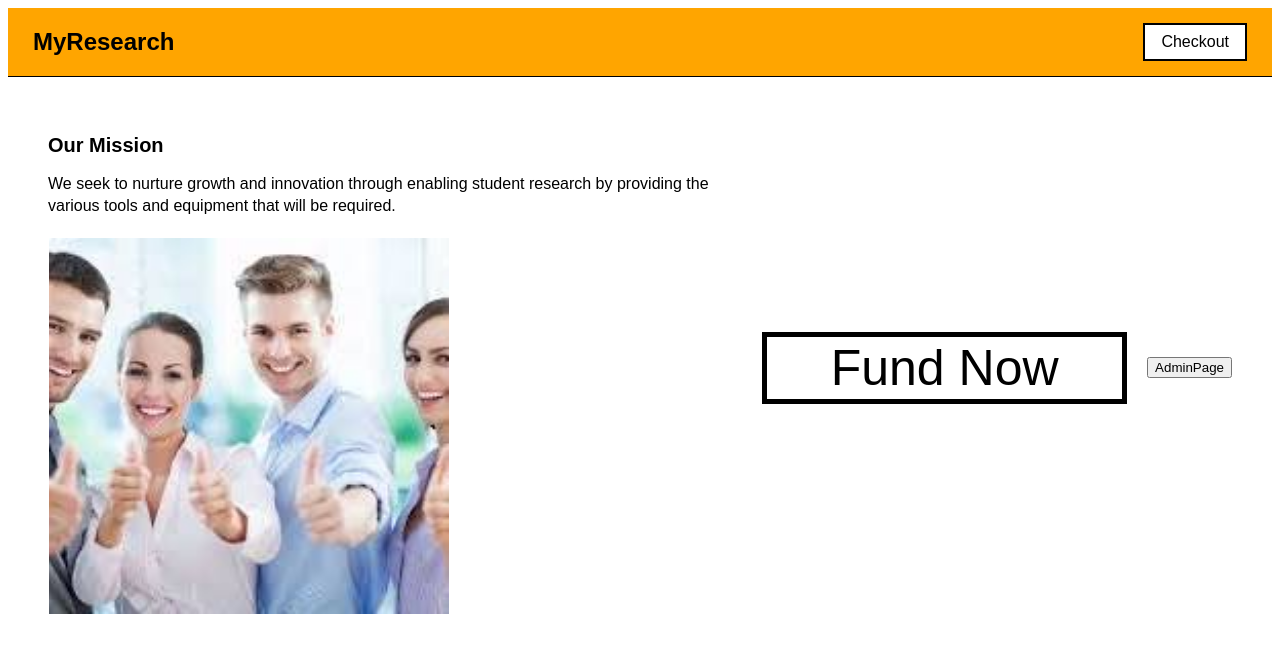
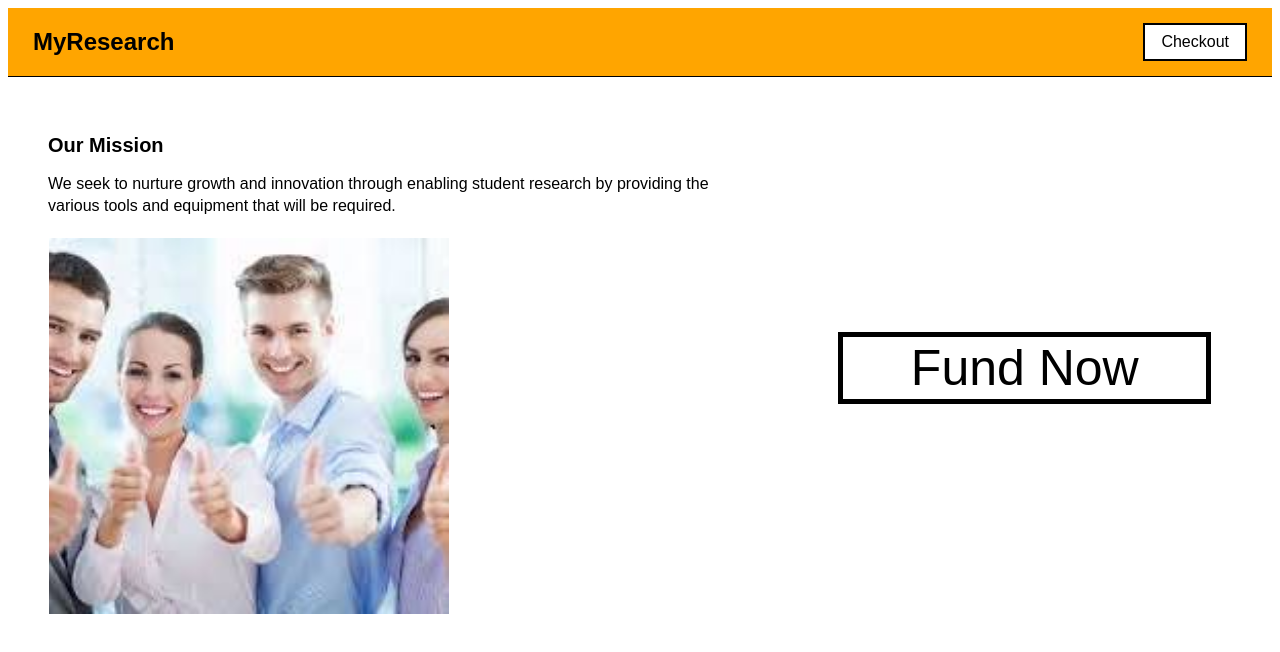
Before and after one commit to DaVinci523/SWEN261_Proj, an Angular app in the folder ufund-ui/: page /app-homepage in a window 1280 px wide. Shown: the top 652 px of the page. Built offline with nearby package versions, Linux system fonts and the light colour scheme.

Commit message:
removed admin button from homepage

```diff
--- a/ufund-ui/src/app/home-page/home-page.html
+++ b/ufund-ui/src/app/home-page/home-page.html
@@ -22,9 +22,5 @@
                 Fund Now
             </button>
          </section>
-
-         <button [routerLink]="['/admin']" class="admin-button">
-                AdminPage
-            </button>
     </main>
 </div>
```
